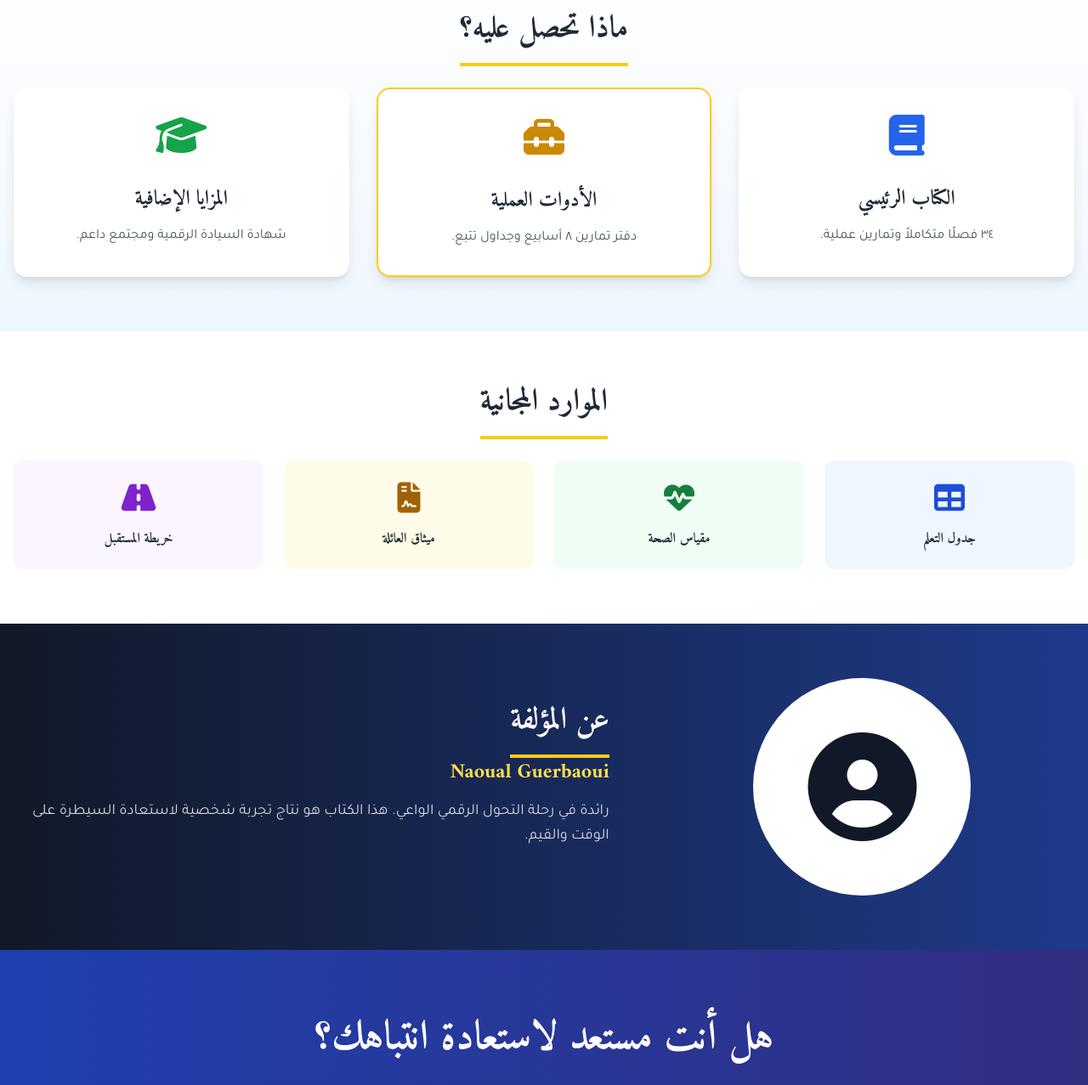
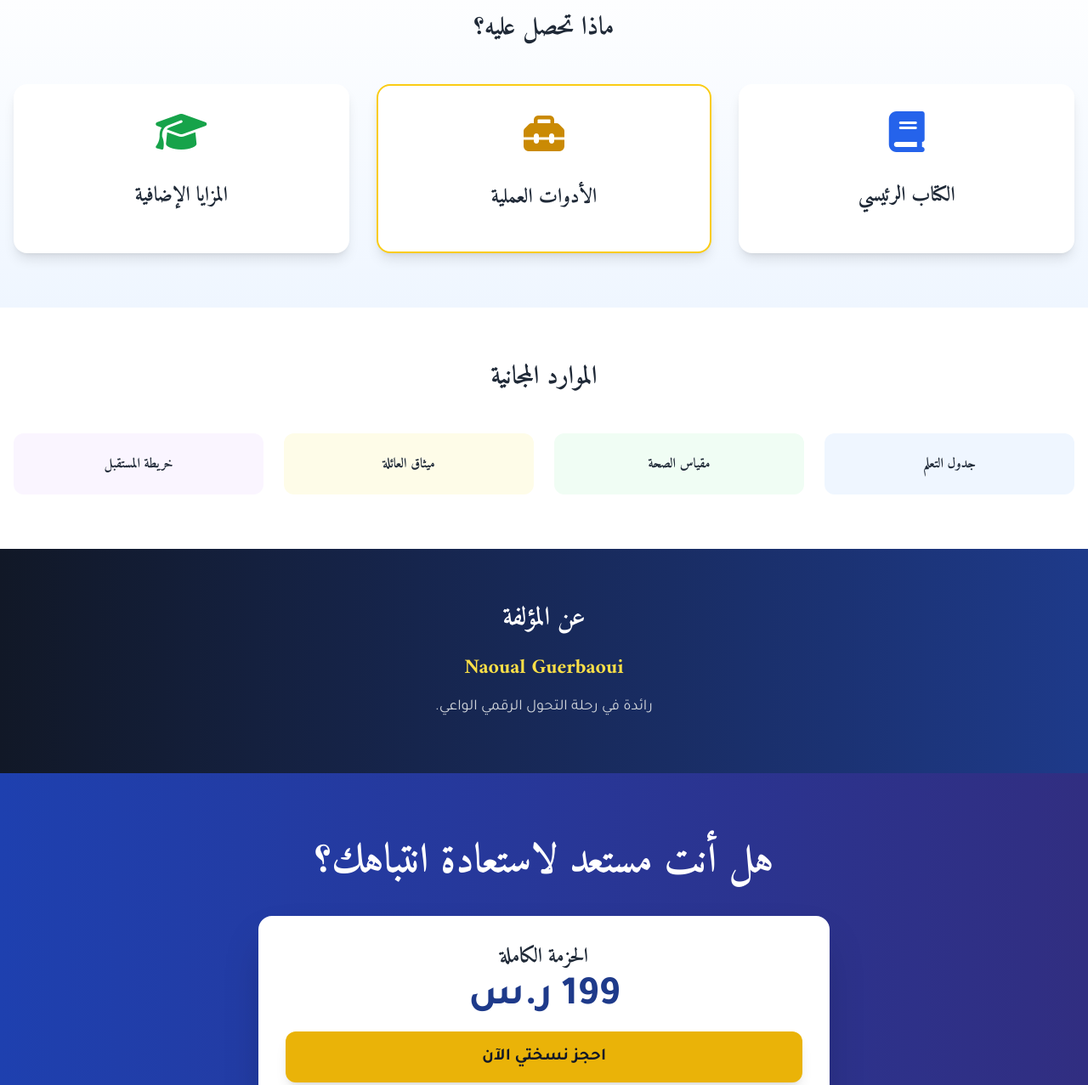
Before and after one commit to garbaouisalma-ai/Digital_Anchor_Project, a website: page index.html in a window 1280 px wide. Shown: the part 1109-2386 px from the top of the page at 85% size. Drawn offline with nearby package versions, Linux system fonts and the light colour scheme.

Commit message:
Add files via upload

```diff
--- a/index.html
+++ b/index.html
@@ -60,7 +60,6 @@
             -webkit-text-fill-color: transparent;
         }
 
-        /* حركة الطفو للصورة */
         @keyframes float {
             0%, 100% { transform: translateY(0); }
             50% { transform: translateY(-15px); }
@@ -89,12 +88,16 @@
                     <a href="#home" class="text-gray-700 hover:text-blue-700 font-medium transition" data-key="nav_home">الرئيسية</a>
                     <a href="#about" class="text-gray-700 hover:text-blue-700 font-medium transition" data-key="nav_about">عن الكتاب</a>
                     <a href="#features" class="text-gray-700 hover:text-blue-700 font-medium transition" data-key="nav_features">المميزات</a>
-                    <a href="#resources" class="text-gray-700 hover:text-blue-700 font-medium transition" data-key="nav_resources">الموارد</a>
-                    <a href="#author" class="text-gray-700 hover:text-blue-700 font-medium transition" data-key="nav_author">المؤلفة</a>
+
+                    <select id="currency-select" onchange="convertCurrency(this.value)" class="text-sm border border-gray-300 rounded-lg p-1 text-gray-700 focus:outline-none focus:border-blue-500">
+                        <option value="SAR">ر.س (SAR)</option>
+                        <option value="USD">د.أ (USD)</option>
+                        <option value="EUR">يورو (EUR)</option>
+                    </select>
 
                     <div class="flex items-center space-x-2 space-x-reverse border border-gray-300 rounded-full p-1">
-                        <button onclick="setLanguage('ar')" id="btn-ar" class="text-sm font-bold px-3 py-1 rounded-full bg-blue-700 text-white transition">ع</button>
-                        <button onclick="setLanguage('en')" id="btn-en" class="text-sm font-bold px-3 py-1 rounded-full text-gray-700 hover:bg-gray-100 transition">En</button>
+                        <button onclick="setLanguage('ar')" id="btn-ar" class="text-sm font-bold px-3 py-1 rounded-full transition">ع</button>
+                        <button onclick="setLanguage('en')" id="btn-en" class="text-sm font-bold px-3 py-1 rounded-full transition">En</button>
                     </div>
 
                     <button class="btn-primary flex items-center" data-key="nav_book_now">
@@ -111,9 +114,6 @@
             <div id="mobile-menu" class="hidden md:hidden mt-4 space-y-3">
                 <a href="#home" class="block text-gray-700 hover:text-blue-700 font-medium py-2" data-key="nav_home">الرئيسية</a>
                 <a href="#about" class="block text-gray-700 hover:text-blue-700 font-medium py-2" data-key="nav_about">عن الكتاب</a>
-                <a href="#features" class="block text-gray-700 hover:text-blue-700 font-medium py-2" data-key="nav_features">المميزات</a>
-                <a href="#resources" class="block text-gray-700 hover:text-blue-700 font-medium py-2" data-key="nav_resources">الموارد</a>
-                <a href="#author" class="block text-gray-700 hover:text-blue-700 font-medium py-2" data-key="nav_author">المؤلفة</a>
                 <button class="btn-primary w-full" data-key="nav_book_now">احجز نسختك</button>
             </div>
         </div>
@@ -156,21 +156,16 @@
                     <div class="text-center">
                         <div class="w-24 h-24 bg-gradient-to-r from-blue-600 to-indigo-600 rounded-full flex items-center justify-center mx-auto mb-6"><i class="fas fa-play text-3xl text-white"></i></div>
                         <h3 class="text-xl font-bold text-gray-800 mb-2" data-key="about_video_title">جولة داخل الكتاب</h3>
-                        <p class="text-gray-600" data-key="about_video_desc">شاهد مقطع تعريفي عن محتوى الكتاب ورحلته</p>
                     </div>
                 </div>
                 <div class="space-y-6">
                     <div class="bg-gray-50 rounded-xl p-6 card-hover">
-                        <div class="flex items-start">
-                            <div class="bg-blue-100 text-blue-800 p-3 rounded-lg ml-4"><i class="fas fa-compass text-xl"></i></div>
-                            <div><h3 class="text-xl font-bold text-gray-800 mb-2" data-key="part1_title">الجزء الأول: مرساة القيم</h3><p class="text-gray-600" data-key="part1_desc">اكتشف قيمك الحقيقية وابني قانونك الداخلي.</p></div>
-                        </div>
+                        <h3 class="text-xl font-bold text-gray-800 mb-2" data-key="part1_title">الجزء الأول: مرساة القيم</h3>
+                        <p class="text-gray-600" data-key="part1_desc">اكتشف قيمك الحقيقية وابني قانونك الداخلي.</p>
                     </div>
                     <div class="bg-gray-50 rounded-xl p-6 card-hover">
-                        <div class="flex items-start">
-                            <div class="bg-green-100 text-green-800 p-3 rounded-lg ml-4"><i class="fas fa-bullseye text-xl"></i></div>
-                            <div><h3 class="text-xl font-bold text-gray-800 mb-2" data-key="part2_title">الجزء الثاني: سهم الأهداف</h3><p class="text-gray-600" data-key="part2_desc">حول أحلامك إلى أهداف ذكية واجعل الفشل حليفك.</p></div>
-                        </div>
+                        <h3 class="text-xl font-bold text-gray-800 mb-2" data-key="part2_title">الجزء الثاني: سهم الأهداف</h3>
+                        <p class="text-gray-600" data-key="part2_desc">حول أحلامك إلى أهداف ذكية واجعل الفشل حليفك.</p>
                     </div>
                 </div>
             </div>
@@ -179,24 +174,19 @@
 
     <section id="features" class="py-16 bg-gradient-to-b from-white to-blue-50">
         <div class="container mx-auto px-4">
-            <div class="text-center mb-12">
-                <h2 class="text-3xl md:text-4xl font-bold text-gray-800 mb-4"><span class="border-b-4 border-yellow-400 pb-2" data-key="features_title">ماذا تحصل عليه؟</span></h2>
-            </div>
+            <div class="text-center mb-12"><h2 class="text-3xl font-bold text-gray-800" data-key="features_title">ماذا تحصل عليه؟</h2></div>
             <div class="grid md:grid-cols-3 gap-8">
                 <div class="bg-white rounded-2xl shadow-lg p-8 card-hover text-center">
                     <div class="text-blue-600 text-5xl mb-6"><i class="fas fa-book"></i></div>
                     <h3 class="text-2xl font-bold text-gray-800 mb-4" data-key="feat_book_title">الكتاب الرئيسي</h3>
-                    <p class="text-gray-600" data-key="feat_book_desc">٣٤ فصلًا متكاملاً وتمارين عملية.</p>
                 </div>
                 <div class="bg-white rounded-2xl shadow-lg p-8 card-hover text-center border-2 border-yellow-400">
                     <div class="text-yellow-600 text-5xl mb-6"><i class="fas fa-toolbox"></i></div>
                     <h3 class="text-2xl font-bold text-gray-800 mb-4" data-key="feat_tools_title">الأدوات العملية</h3>
-                    <p class="text-gray-600" data-key="feat_tools_desc">دفتر تمارين ٨ أسابيع وجداول تتبع.</p>
                 </div>
                 <div class="bg-white rounded-2xl shadow-lg p-8 card-hover text-center">
                     <div class="text-green-600 text-5xl mb-6"><i class="fas fa-graduation-cap"></i></div>
                     <h3 class="text-2xl font-bold text-gray-800 mb-4" data-key="feat_extras_title">المزايا الإضافية</h3>
-                    <p class="text-gray-600" data-key="feat_extras_desc">شهادة السيادة الرقمية ومجتمع داعم.</p>
                 </div>
             </div>
         </div>
@@ -204,30 +194,21 @@
 
     <section id="resources" class="py-16 bg-white">
         <div class="container mx-auto px-4">
-            <div class="text-center mb-12">
-                <h2 class="text-3xl md:text-4xl font-bold text-gray-800 mb-4"><span class="border-b-4 border-yellow-400 pb-2" data-key="resources_title">الموارد المجانية</span></h2>
-            </div>
+            <div class="text-center mb-12"><h2 class="text-3xl font-bold text-gray-800" data-key="resources_title">الموارد المجانية</h2></div>
             <div class="grid md:grid-cols-2 lg:grid-cols-4 gap-6 text-center">
-                <div class="bg-blue-50 rounded-xl p-6 card-hover"><i class="fas fa-table text-blue-700 text-4xl mb-4"></i><h3 class="font-bold text-gray-800" data-key="res1_title">جدول التعلم</h3></div>
-                <div class="bg-green-50 rounded-xl p-6 card-hover"><i class="fas fa-heartbeat text-green-700 text-4xl mb-4"></i><h3 class="font-bold text-gray-800" data-key="res2_title">مقياس الصحة</h3></div>
-                <div class="bg-yellow-50 rounded-xl p-6 card-hover"><i class="fas fa-file-contract text-yellow-700 text-4xl mb-4"></i><h3 class="font-bold text-gray-800" data-key="res3_title">ميثاق العائلة</h3></div>
-                <div class="bg-purple-50 rounded-xl p-6 card-hover"><i class="fas fa-road text-purple-700 text-4xl mb-4"></i><h3 class="font-bold text-gray-800" data-key="res4_title">خريطة المستقبل</h3></div>
+                <div class="bg-blue-50 rounded-xl p-6 card-hover"><h3 class="font-bold text-gray-800" data-key="res1_title">جدول التعلم</h3></div>
+                <div class="bg-green-50 rounded-xl p-6 card-hover"><h3 class="font-bold text-gray-800" data-key="res2_title">مقياس الصحة</h3></div>
+                <div class="bg-yellow-50 rounded-xl p-6 card-hover"><h3 class="font-bold text-gray-800" data-key="res3_title">ميثاق العائلة</h3></div>
+                <div class="bg-purple-50 rounded-xl p-6 card-hover"><h3 class="font-bold text-gray-800" data-key="res4_title">خريطة المستقبل</h3></div>
             </div>
         </div>
     </section>
 
     <section id="author" class="py-16 bg-gradient-to-r from-gray-900 to-blue-900 text-white">
-        <div class="container mx-auto px-4">
-            <div class="flex flex-col lg:flex-row items-center">
-                <div class="lg:w-2/5 mb-10 lg:mb-0 text-center">
-                    <div class="w-64 h-64 bg-white rounded-full flex items-center justify-center mx-auto text-gray-900 text-9xl"><i class="fas fa-user-circle"></i></div>
-                </div>
-                <div class="lg:w-3/5 lg:pr-12">
-                    <h2 class="text-3xl md:text-4xl font-bold mb-6"><span class="border-b-4 border-yellow-400 pb-2" data-key="author_title">عن المؤلفة</span></h2>
-                    <h3 class="text-2xl font-bold text-yellow-300 mb-4" data-key="author_name">Naoual Guerbaoui</h3>
-                    <p class="text-gray-300 text-lg leading-relaxed mb-6" data-key="author_bio">رائدة في رحلة التحول الرقمي الواعي. هذا الكتاب هو نتاج تجربة شخصية لاستعادة السيطرة على الوقت والقيم.</p>
-                </div>
-            </div>
+        <div class="container mx-auto px-4 text-center">
+            <h2 class="text-3xl font-bold mb-6" data-key="author_title">عن المؤلفة</h2>
+            <h3 class="text-2xl font-bold text-yellow-300 mb-4" data-key="author_name">Naoual Guerbaoui</h3>
+            <p class="text-gray-300 text-lg max-w-2xl mx-auto" data-key="author_bio">رائدة في رحلة التحول الرقمي الواعي.</p>
         </div>
     </section>
 
@@ -236,7 +217,11 @@
             <h2 class="text-3xl md:text-5xl font-bold mb-6" data-key="cta_title">هل أنت مستعد لاستعادة <span class="text-yellow-300">انتباهك</span>؟</h2>
             <div class="max-w-2xl mx-auto bg-white rounded-2xl p-8 shadow-2xl mt-10 text-gray-800">
                 <h3 class="text-2xl font-bold mb-2" data-key="package_title">الحزمة الكاملة</h3>
-                <div class="text-5xl font-bold text-blue-900 mb-4">١٩٩ ر.س</div>
+
+                <div id="price-display" class="text-5xl font-bold text-blue-900 mb-4">
+                    <span id="price-value">199</span> <span id="currency-symbol">ر.س</span>
+                </div>
+
                 <button class="w-full bg-yellow-500 hover:bg-yellow-600 text-gray-900 font-bold py-4 px-8 rounded-xl text-xl transition transform hover:-translate-y-1 shadow-lg" data-key="cta_book_now">احجز نسختي الآن</button>
             </div>
         </div>
@@ -245,50 +230,37 @@
     <footer class="bg-gray-900 text-white py-12">
         <div class="container mx-auto px-4 text-center">
             <h3 class="text-xl font-bold mb-4" data-key="site_name_footer">المرساة الرقمية</h3>
-            <p class="text-gray-500">© 2025 Digital Anchor Project. All rights reserved.</p>
+            <p class="text-gray-500">© 2025 Digital Anchor Project.</p>
         </div>
     </footer>
 
     <script>
+        // 1. نظام الترجمة
         const translations = {
             'ar': {
                 'page_title': 'من أنت حين تنطفئ الشاشة؟ | المرساة الرقمية',
                 'site_name': 'المرساة الرقمية',
                 'nav_tagline': 'من أنت حين تنطفئ الشاشة؟',
-                'nav_home': 'الرئيسية',
-                'nav_about': 'عن الكتاب',
-                'nav_features': 'المميزات',
-                'nav_resources': 'الموارد',
-                'nav_author': 'المؤلفة',
-                'nav_book_now': 'احجز نسختك',
+                'nav_home': 'الرئيسية', 'nav_about': 'عن الكتاب', 'nav_features': 'المميزات',
+                'nav_resources': 'الموارد', 'nav_author': 'المؤلفة', 'nav_book_now': 'احجز نسختك',
                 'hero_badge': '✨ الإصدار الجديد 2025',
                 'hero_title': 'من أنت حين تنطفئ الشاشة؟',
                 'hero_subtitle': 'دليل الشباب للقيم والتركيز والهدف في اقتصاد الانتباه',
-                'hero_btn_start': 'ابدأ الرحلة الآن',
-                'hero_btn_samples': 'عينات مجانية',
+                'hero_btn_start': 'ابدأ الرحلة الآن', 'hero_btn_samples': 'عينات مجانية',
                 'about_title': 'لماذا هذا الكتاب؟',
                 'about_subtitle': 'في عالم صُمم لسرقة انتباهك، أنت بحاجة إلى مرساة تثبت قيمك وأهدافك.',
                 'about_video_title': 'جولة داخل الكتاب',
-                'about_video_desc': 'شاهد مقطع تعريفي عن محتوى الكتاب ورحلته',
-                'part1_title': 'الجزء الأول: مرساة القيم',
-                'part1_desc': 'اكتشف قيمك الحقيقية وابني قانونك الداخلي.',
-                'part2_title': 'الجزء الثاني: سهم الأهداف',
-                'part2_desc': 'حول أحلامك إلى أهداف ذكية واجعل الفشل حليفك.',
+                'part1_title': 'الجزء الأول: مرساة القيم', 'part1_desc': 'اكتشف قيمك الحقيقية وابني قانونك الداخلي.',
+                'part2_title': 'الجزء الثاني: سهم الأهداف', 'part2_desc': 'حول أحلامك إلى أهداف ذكية واجعل الفشل حليفك.',
                 'features_title': 'ماذا تحصل عليه؟',
                 'feat_book_title': 'الكتاب الرئيسي',
-                'feat_book_desc': '٣٤ فصلًا متكاملاً وتمارين عملية.',
                 'feat_tools_title': 'الأدوات العملية',
-                'feat_tools_desc': 'دفتر تمارين ٨ أسابيع وجداول تتبع.',
                 'feat_extras_title': 'المزايا الإضافية',
-                'feat_extras_desc': 'شهادة السيادة الرقمية ومجتمع داعم.',
                 'resources_title': 'الموارد المجانية',
-                'res1_title': 'جدول التعلم',
-                'res2_title': 'مقياس الصحة',
-                'res3_title': 'ميثاق العائلة',
-                'res4_title': 'خريطة المستقبل',
-                'author_title': 'عن المؤلفة',
-                'author_name': 'Naoual Guerbaoui',
-                'author_bio': 'رائدة في رحلة التحول الرقمي الواعي. هذا الكتاب هو نتاج تجربة شخصية لاستعادة السيطرة على الوقت والقيم.',
+                'res1_title': 'جدول التعلم', 'res2_title': 'مقياس الصحة',
+                'res3_title': 'ميثاق العائلة', 'res4_title': 'خريطة المستقبل',
+                'author_title': 'عن المؤلفة', 'author_name': 'Naoual Guerbaoui',
+                'author_bio': 'رائدة في رحلة التحول الرقمي الواعي.',
                 'cta_title': 'هل أنت مستعد لاستعادة انتباهك؟',
                 'package_title': 'الحزمة الكاملة',
                 'cta_book_now': 'احجز نسختي الآن',
@@ -298,40 +270,26 @@
                 'page_title': 'Who are you when the screen goes off? | Digital Anchor',
                 'site_name': 'Digital Anchor',
                 'nav_tagline': 'Who are you when the screen goes off?',
-                'nav_home': 'Home',
-                'nav_about': 'About',
-                'nav_features': 'Features',
-                'nav_resources': 'Resources',
-                'nav_author': 'Author',
-                'nav_book_now': 'Book Now',
+                'nav_home': 'Home', 'nav_about': 'About', 'nav_features': 'Features',
+                'nav_resources': 'Resources', 'nav_author': 'Author', 'nav_book_now': 'Book Now',
                 'hero_badge': '✨ New Edition 2025',
                 'hero_title': 'Who are you when the screen goes off?',
                 'hero_subtitle': 'A Youth Guide to Values, Focus, and Purpose in the Attention Economy',
-                'hero_btn_start': 'Start Journey',
-                'hero_btn_samples': 'Free Samples',
+                'hero_btn_start': 'Start Journey', 'hero_btn_samples': 'Free Samples',
                 'about_title': 'Why this book?',
                 'about_subtitle': 'In a world designed to steal your attention, you need an anchor for your values and goals.',
                 'about_video_title': 'Inside the Book',
-                'about_video_desc': 'Watch a video about the book journey',
-                'part1_title': 'Part 1: The Anchor of Values',
-                'part1_desc': 'Discover your true values and build your inner law.',
-                'part2_title': 'Part 2: The Arrow of Goals',
-                'part2_desc': 'Turn your dreams into smart goals and befriend failure.',
+                'part1_title': 'Part 1: The Anchor of Values', 'part1_desc': 'Discover your true values.',
+                'part2_title': 'Part 2: The Arrow of Goals', 'part2_desc': 'Turn your dreams into smart goals.',
                 'features_title': 'What do you get?',
                 'feat_book_title': 'Main Book',
-                'feat_book_desc': '34 integrated chapters and practical exercises.',
                 'feat_tools_title': 'Practical Tools',
-                'feat_tools_desc': '8-week workbook and tracking charts.',
                 'feat_extras_title': 'Extra Benefits',
-                'feat_extras_desc': 'Digital Sovereignty Certificate and support community.',
                 'resources_title': 'Free Resources',
-                'res1_title': 'Learning Schedule',
-                'res2_title': 'Health Scale',
-                'res3_title': 'Family Covenant',
-                'res4_title': 'Future Map',
-                'author_title': 'About the Author',
-                'author_name': 'Naoual Guerbaoui',
-                'author_bio': 'A pioneer in the journey of conscious digital transformation. This book is the result of a personal experience to regain control over time and values.',
+                'res1_title': 'Learning Schedule', 'res2_title': 'Health Scale',
+                'res3_title': 'Family Covenant', 'res4_title': 'Future Map',
+                'author_title': 'About the Author', 'author_name': 'Naoual Guerbaoui',
+                'author_bio': 'A pioneer in the journey of conscious digital transformation.',
                 'cta_title': 'Ready to reclaim your attention?',
                 'package_title': 'Full Package',
                 'cta_book_now': 'Book My Copy Now',
@@ -367,14 +325,30 @@
                 if (isRTL) el.classList.add('space-x-reverse');
                 else el.classList.remove('space-x-reverse');
             });
+            localStorage.setItem('preferredLang', lang);
+        }
 
-            localStorage.setItem('preferredLang', lang);
+        // 2. نظام العملات
+        const RATES = {
+            'SAR': { rate: 1, symbol: 'ر.س' },
+            'USD': { rate: 0.27, symbol: '$' }, // تقريبي
+            'EUR': { rate: 0.25, symbol: '€' }
+        };
+
+        function convertCurrency(currency) {
+            const basePrice = 199; // السعر الأساسي بالريال
+            const target = RATES[currency];
+
+            const newPrice = Math.round(basePrice * target.rate);
+            document.getElementById('price-value').textContent = newPrice;
+            document.getElementById('currency-symbol').textContent = target.symbol;
         }
 
         document.addEventListener('DOMContentLoaded', () => {
             const defaultLang = localStorage.getItem('preferredLang') || 'ar';
             setLanguage(defaultLang);
 
+            // تفعيل قائمة الموبايل
             const menuBtn = document.getElementById('mobile-menu-button');
             const menu = document.getElementById('mobile-menu');
             if (menuBtn && menu) {
```
